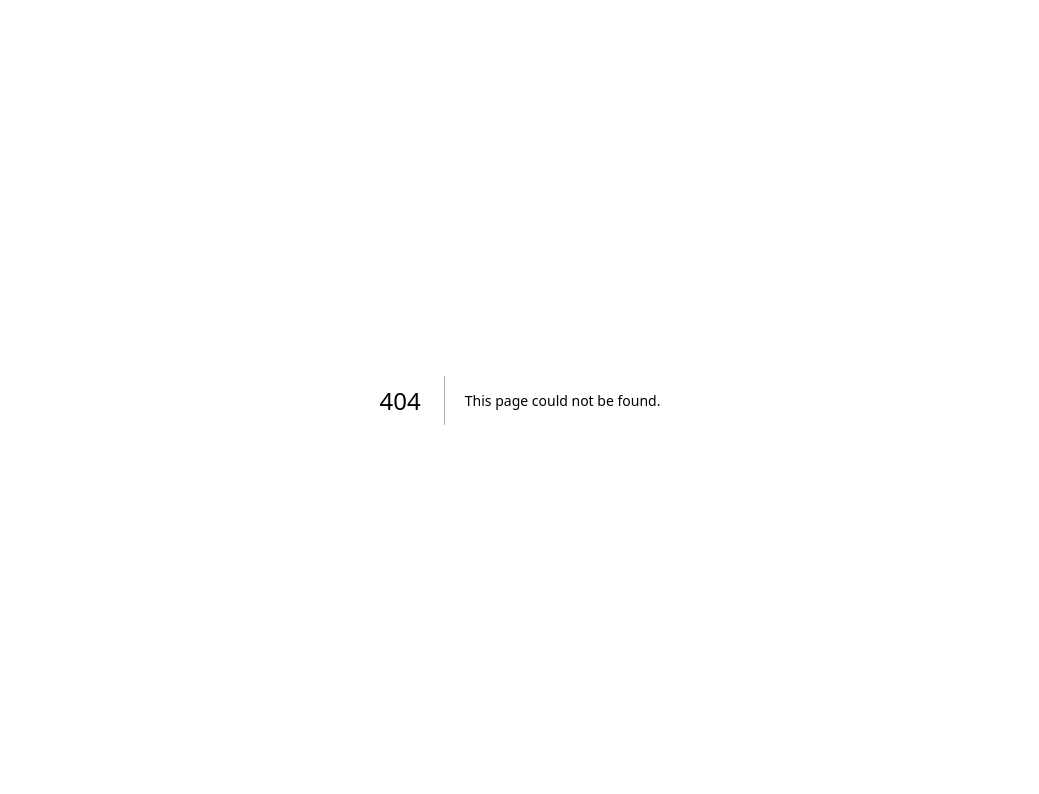
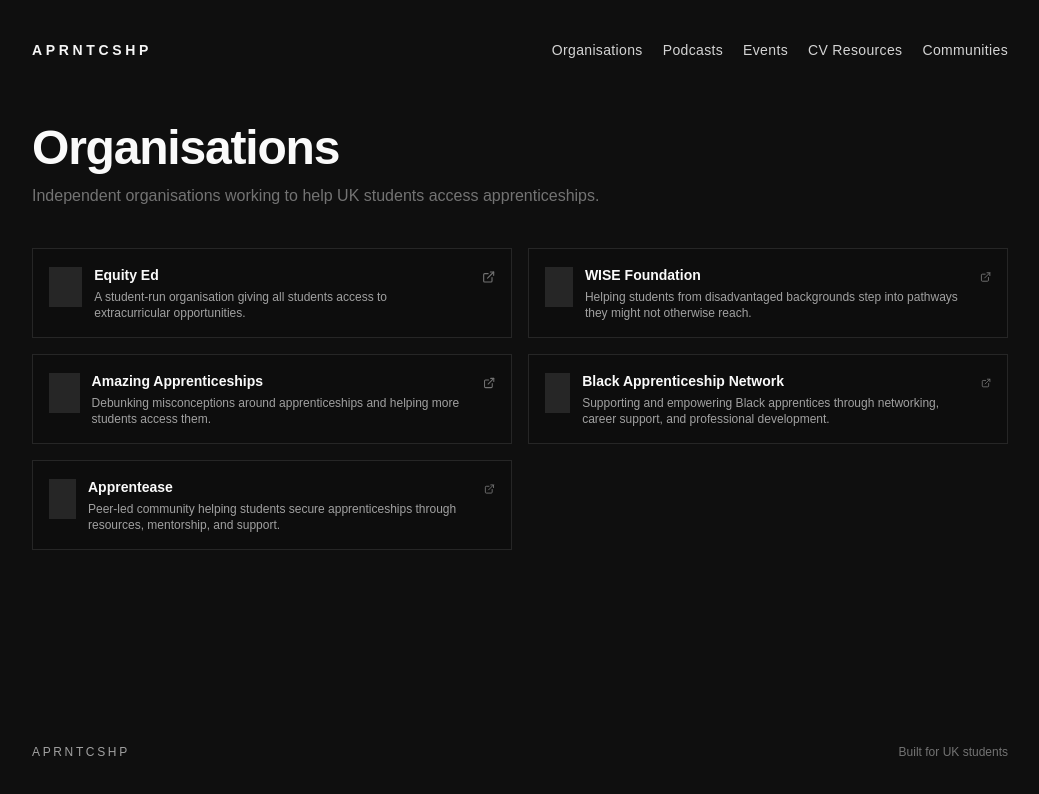
Before and after one commit to NishantBrahmbhatt/aprntcshp, a Next.js app: page /organisations in a window 1280 px wide. Before the commit this address had no page. Shown: the top 794 px of the page, without its empty margins (120-1159 px from the left). Built offline with nearby package versions, Linux system fonts and the light colour scheme.

Commit message:
organisations page with real org tiles

```diff
--- /dev/null
+++ b/app/organisations/page.tsx
@@ -0,0 +1,133 @@
+import { ExternalLink, Building2, Calendar, FileText, Mic, Users } from "lucide-react";
+
+const navItems = [
+  { label: "Organisations", href: "/organisations" },
+  { label: "Podcasts", href: "/#podcasts" },
+  { label: "Events", href: "/#events" },
+  { label: "CV Resources", href: "/#cv-resources" },
+  { label: "Communities", href: "/#communities" },
+];
+
+const organisations = [
+  {
+    name: "Equity Ed",
+    description:
+      "A student-run organisation giving all students access to extracurricular opportunities.",
+    url: "https://www.equityed.co.uk/",
+  },
+  {
+    name: "WISE Foundation",
+    description:
+      "Helping students from disadvantaged backgrounds step into pathways they might not otherwise reach.",
+    url: "https://www.wizefoundation.com/",
+  },
+  {
+    name: "Amazing Apprenticeships",
+    description:
+      "Debunking misconceptions around apprenticeships and helping more students access them.",
+    url: "https://www.amazingapprenticeships.com/",
+  },
+  {
+    name: "Black Apprenticeship Network",
+    description:
+      "Supporting and empowering Black apprentices through networking, career support, and professional development.",
+    url: "https://www.blackapprenticenetwork.co.uk/",
+  },
+  {
+    name: "Apprentease",
+    description:
+      "Peer-led community helping students secure apprenticeships through resources, mentorship, and support.",
+    url: "https://discord.com/invite/UXKYgRB6ux",
+  },
+];
+
+function Navbar() {
+  return (
+    <header className="flex items-center justify-between text-xs sm:text-sm text-neutral-300">
+      <div className="font-semibold tracking-[0.26em] text-neutral-100">
+        APRNTCSHP
+      </div>
+      <nav className="hidden sm:flex items-center gap-5">
+        {navItems.map((item) => (
+          <a
+            key={item.label}
+            href={item.href}
+            className="tracking-wide hover:text-neutral-100 transition-colors"
+          >
+            {item.label}
+          </a>
+        ))}
+      </nav>
+    </header>
+  );
+}
+
+function Footer() {
+  return (
+    <footer className="mt-10 flex items-center justify-between text-[11px] sm:text-xs text-neutral-500">
+      <span className="tracking-[0.22em] uppercase text-neutral-400">
+        APRNTCSHP
+      </span>
+      <span>Built for UK students</span>
+    </footer>
+  );
+}
+
+function PageHeader() {
+  return (
+    <section className="pt-16 pb-10">
+      <div className="space-y-3">
+        <h1 className="text-3xl sm:text-4xl md:text-5xl font-semibold tracking-tight text-neutral-50">
+          Organisations
+        </h1>
+        <p className="text-sm sm:text-base text-neutral-500 max-w-2xl">
+          Independent organisations working to help UK students access apprenticeships.
+        </p>
+      </div>
+    </section>
+  );
+}
+
+function OrganisationsGrid() {
+  return (
+    <section className="space-y-4">
+      <div className="grid gap-4 md:grid-cols-2">
+        {organisations.map((org) => (
+          <a
+            key={org.name}
+            href={org.url}
+            target="_blank"
+            rel="noreferrer"
+            className="group border border-neutral-800 bg-neutral-950/40 hover:bg-neutral-900/40 transition-colors px-4 py-4 text-sm text-neutral-200 flex items-start justify-between gap-4"
+          >
+            <div className="flex items-start gap-3">
+              <div className="mt-0.5 h-10 w-10 bg-neutral-800" />
+              <div className="space-y-1">
+                <h2 className="text-sm font-semibold text-neutral-50">
+                  {org.name}
+                </h2>
+                <p className="text-xs text-neutral-400">{org.description}</p>
+              </div>
+            </div>
+            <ExternalLink className="mt-1 h-4 w-4 text-neutral-500 group-hover:text-neutral-300" aria-hidden="true" />
+          </a>
+        ))}
+      </div>
+    </section>
+  );
+}
+
+export default function OrganisationsPage() {
+  return (
+    <div className="min-h-screen bg-[#0f0f0f] text-neutral-50">
+      <main className="mx-auto flex min-h-screen max-w-5xl flex-col px-6 py-6 sm:py-8 md:py-10">
+        <Navbar />
+        <div className="flex-1">
+          <PageHeader />
+          <OrganisationsGrid />
+        </div>
+        <Footer />
+      </main>
+    </div>
+  );
+}
--- a/app/page.tsx
+++ b/app/page.tsx
@@ -1,7 +1,7 @@
 import { Building2, Calendar, FileText, Mic, Users } from "lucide-react";
 
 const sectionTiles = [
-  { label: "Organisations", Icon: Building2, href: "#organisations" },
+  { label: "Organisations", Icon: Building2, href: "/organisations" },
   { label: "Podcasts", Icon: Mic, href: "#podcasts" },
   { label: "Events", Icon: Calendar, href: "#events" },
   { label: "CV Resources", Icon: FileText, href: "#cv-resources" },
```
